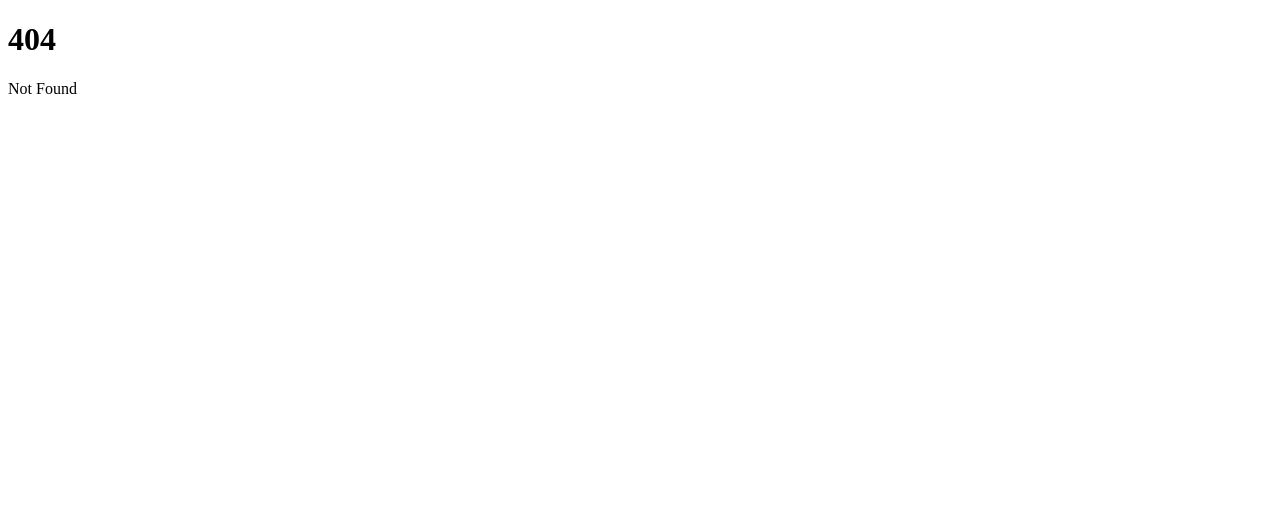
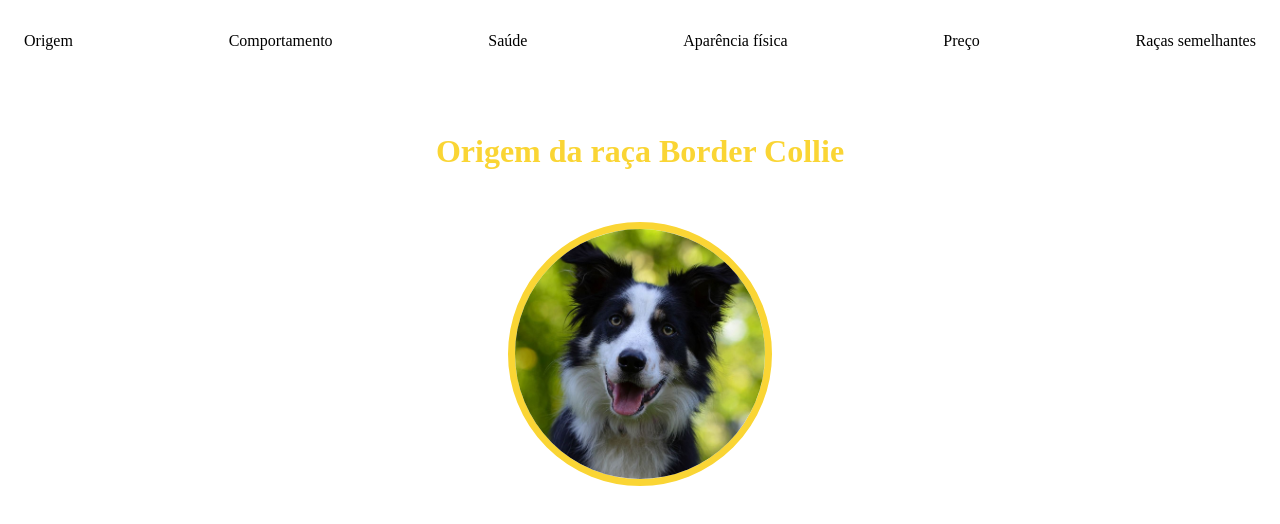
Before and after one commit to Bianca1500/Bianca1500.github.io, a SvelteKit app: page / in a window 1280 px wide. Before the commit this address had no page. Shown: the top 524 px of the page. Built offline with nearby package versions, Linux system fonts and the light colour scheme.

Commit message:
criação de cada página

```diff
--- a/src/routes/Guia_BorderColie/+page.svelte
+++ b/src/routes/+layout.svelte
@@ -1,26 +1,31 @@
+<script>
+	let { children } = $props();
+</script>
+
 <body>
 	<nav calss="navbar">
 		<ul>
 			<li>
-				<a href="/Origem">Origem</a>
+				<a href="/">Origem</a>
 			</li>
 			<li>
 				<a href="/Comportamento">Comportamento</a>
 			</li>
 			<li>
-				<a href="#">Saúde</a>
+				<a href="/Saúde">Saúde</a>
 			</li>
 			<li>
-				<a href="#">Aparência física</a>
+				<a href="/Aparência física">Aparência física</a>
 			</li>
 			<li>
-				<a href="#">Preço</a>
+				<a href="/Preço">Preço</a>
 			</li>
 			<li>
-				<a href="#">Raças semelhantes</a>
+				<a href="/Raças semelhantes">Raças semelhantes</a>
 			</li>
 		</ul>
 	</nav>
+
 
 </body>
 
@@ -28,6 +33,7 @@
 
 	.navbar{
 		background-color: #37add1;
+		color: #37add1;
 	}
 
 body{
@@ -51,3 +57,5 @@ body{
 	}
 
 </style>
+
+{@render children()}
--- /dev/null
+++ b/src/routes/+page.svelte
@@ -0,0 +1,31 @@
+<div class="título">
+    <h1>Origem da raça Border Collie</h1>
+</div>
+
+
+<header>
+    <div class="imagem">
+        <img src="/BorderColie.png" alt=""/>
+    </div>
+</header>
+
+<style>
+
+    .título{
+        color:#FAD534;
+        text-align: center;
+        padding-bottom: 30px;
+        padding-top: 30px;
+    }
+
+    img{
+        width: 250px;
+        height: 250px;
+        border-radius: 50%;
+        border: 7px solid #FAD534;
+    }
+
+    .imagem{
+        text-align: center;
+    }
+</style>
--- /dev/null
+++ b/src/routes/Aparência física/+page.svelte
@@ -0,0 +1 @@
+Aparência física
--- /dev/null
+++ b/src/routes/Comportamento/+page.svelte
@@ -0,0 +1 @@
+Comportamento
--- /dev/null
+++ b/src/routes/Preço/+page.svelte
@@ -0,0 +1 @@
+Preço
--- /dev/null
+++ b/src/routes/Raças semelhantes/+page.svelte
@@ -0,0 +1 @@
+Raças semelhantes
--- /dev/null
+++ b/src/routes/Saúde/+page.svelte
@@ -0,0 +1 @@
+Saúde
```
